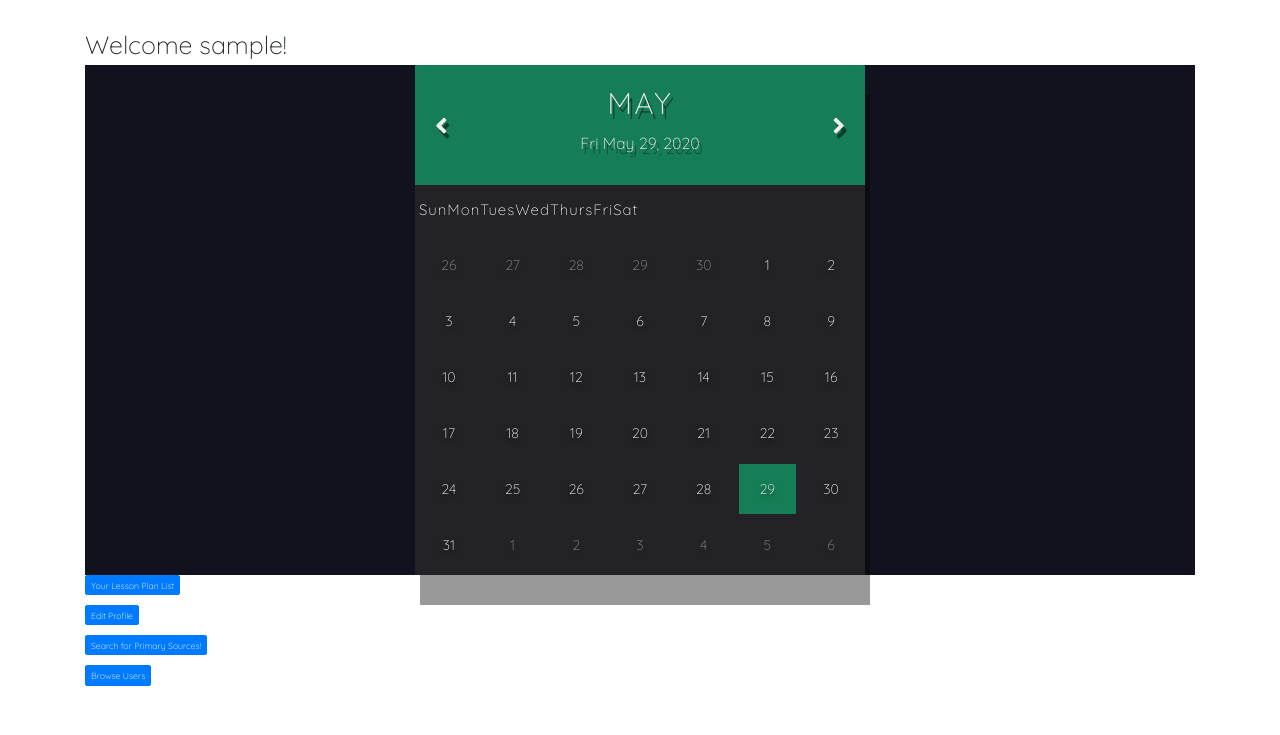
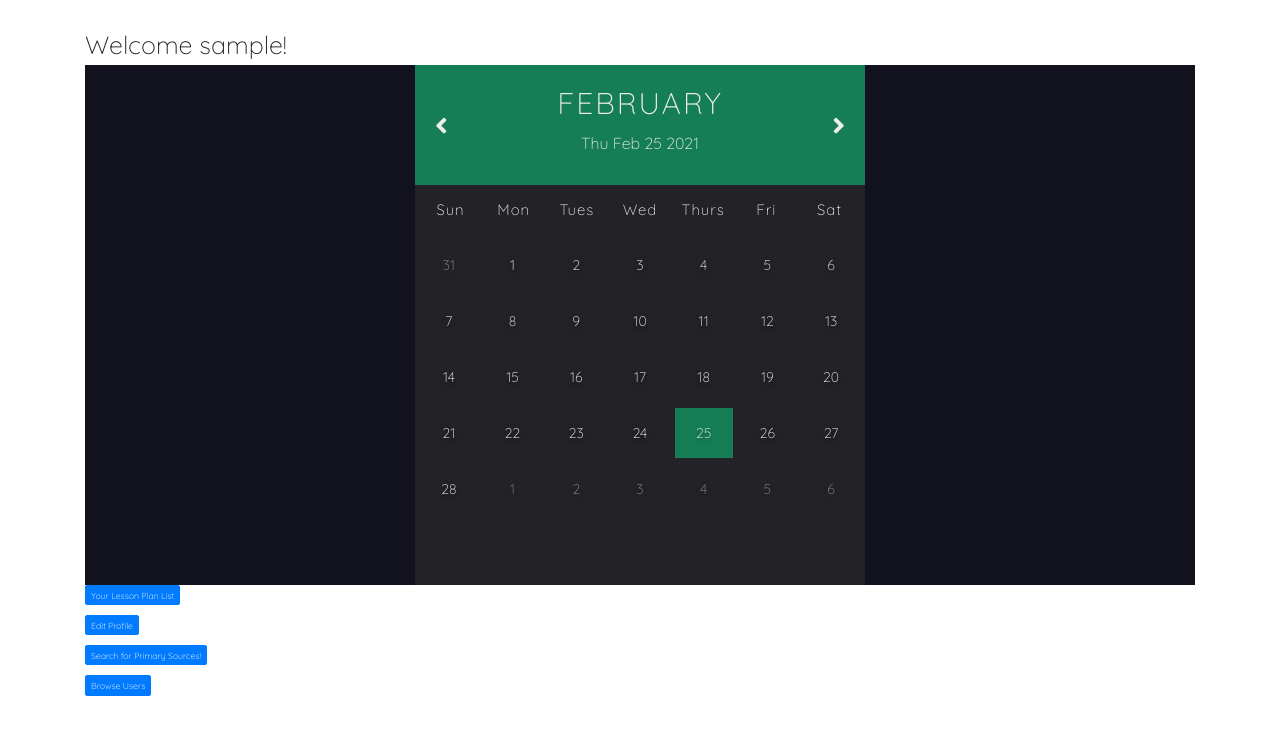
Before and after one commit to kristenkrofchik/history_lesson_capstone, a Flask app: page /users/1 in a window 1280 px wide. Shown: the part 35-770 px from the top of the page. Run offline with Flask 2, Linux system fonts and the light colour scheme; the visitor is signed in with stand-in values (Sample User, id 1); data comes from the database, SQL or seed files in the repository; some libraries are stand-ins or nearby versions.

Commit message:
base js calendar

```diff
--- a/static/app.js
+++ b/static/app.js
@@ -1,5 +1,3 @@
-import Datepickk from "./datepickk";
-
 window.onload = function() {
     const resourceSearchResults = document.querySelector('#resourceSearchResults');
     const searchTerm = document.querySelector('#searchTerm');
@@ -35,6 +33,3 @@ window.onload = function() {
         }
     }
 }
-
-let datepicker = new Datepickk();
-datepicker.show();
--- /dev/null
+++ b/static/calendar.js
@@ -0,0 +1,55 @@
+const date = new Date();
+
+const renderCalendar = () => {
+    date.setDate(1);
+
+    const monthDays = document.querySelector('.days');
+
+    const lastDay = new Date(date.getFullYear(), date.getMonth() + 1, 0).getDate();
+
+    const prevLastDay = new Date(date.getFullYear(), date.getMonth(), 0).getDate();
+
+    const firstDayIndex = date.getDay();
+
+    const lastDayIndex = new Date(date.getFullYear(), date.getMonth() + 1, 0).getDay();
+
+    const nextDays = 7 - lastDayIndex - 1;
+
+    const months = ['January', 'February', 'March', 'April', 'May', 'June', 'July', 'August', 'September', 'October', 'November', 'December'];
+
+    document.querySelector('.date h1').innerHTML = months[date.getMonth()];
+
+    document.querySelector('.date p').innerHTML = new Date().toDateString();
+
+    let days = '';
+
+    for(let x = firstDayIndex; x > 0; x--) {
+    days += `<div class="prev-date">${prevLastDay - x + 1}</div>`
+    }
+
+    for(let i = 1; i <= lastDay; i++) {
+        if(i === new Date().getDate() && date.getMonth() === new Date().getMonth()) {
+            days += `<div class="today">${i}</div>`;
+        } else {
+            days += `<div>${i}</div>`;
+        }
+    }
+
+    for(let j = 1; j <= nextDays; j++) {
+        days += `<div class="next-date">${j}</div>`;
+        monthDays.innerHTML = days;
+    }
+}
+
+
+document.querySelector('.prev').addEventListener('click', () => {
+    date.setMonth(date.getMonth() - 1);
+    renderCalendar();
+})
+
+document.querySelector('.next').addEventListener('click', () => {
+    date.setMonth(date.getMonth() + 1);
+    renderCalendar();
+})
+
+renderCalendar();
--- a/static/style.css
+++ b/static/style.css
@@ -11,7 +11,7 @@ html {
 
 .calendarContainer {
     width: 100%;
-    height: 100%;
+    height: 60%;
     background-color: #12121f;
     color: #eee;
     display:flex;
@@ -21,9 +21,9 @@ html {
 
 .calendar {
     width: 45rem;
-    height: 52 rem;
+    height: 52rem;
     background-color: #222227;
-    box-shadow: 0.5rem 3rem rgba(0,0,0,0.4);
+    /*box-shadow: 0.5rem 3rem rgba(0,0,0,0.4);*/
 }
 
 .month {
@@ -35,7 +35,6 @@ html {
     align-items: center;
     padding: 0 2rem;
     text-align: center;
-    text-shadow: 0.3rem .5rem rgba(0,0,0,0.5);
 }
 
 .month i {
@@ -67,11 +66,10 @@ html {
     font-size: 1.5rem;
     font-weight: 400;
     letter-spacing: .1rem;
-    width: calc(44.2/7);
+    width: calc(44.2rem / 7);
     display: flex;
     justify-content: center;
     align-items: center;
-    text-shadow: 0 0.3rem 0.5rem rgba(0,0,0,0.5))
 }
 
 .days {
--- a/templates/base.html
+++ b/templates/base.html
@@ -34,5 +34,6 @@
 </div>
 <script src="http://unpkg.com/axios/dist/axios.js"></script>
 <script type="text/javascript" src="{{ url_for('static', filename = 'app.js') }}"></script>
+<script type="text/javascript" src="{{ url_for('static', filename = 'calendar.js') }}"></script>
 </body>
 </html>
--- a/templates/users/home.html
+++ b/templates/users/home.html
@@ -14,8 +14,8 @@
         <div class="month">
           <i class="fas fa-angle-left prev"></i>
           <div class="date">
-            <h1>May</h1>
-            <p>Fri May 29, 2020</p>
+            <h1></h1>
+            <p></p>
           </div>
           <i class="fas fa-angle-right next"></i>
       </div>
@@ -29,48 +29,6 @@
         <div>Sat</div>
         </div>
         <div class="days">
-          <div class="prev-date">26</div>
-          <div class="prev-date">27</div>
-          <div class="prev-date">28</div>
-          <div class="prev-date">29</div>
-          <div class="prev-date">30</div>
-          <div>1</div>
-          <div>2</div>
-          <div>3</div>
-          <div>4</div>
-          <div>5</div>
-          <div>6</div>
-          <div>7</div>
-          <div>8</div>
-          <div>9</div>
-          <div>10</div>
-          <div>11</div>
-          <div>12</div>
-          <div>13</div>
-          <div>14</div>
-          <div>15</div>
-          <div>16</div>
-          <div>17</div>
-          <div>18</div>
-          <div>19</div>
-          <div>20</div>
-          <div>21</div>
-          <div>22</div>
-          <div>23</div>
-          <div>24</div>
-          <div>25</div>
-          <div>26</div>
-          <div>27</div>
-          <div>28</div>
-          <div class="today">29</div>
-          <div>30</div>
-          <div>31</div>
-          <div class="next-date">1</div>
-          <div class="next-date">2</div>
-          <div class="next-date">3</div>
-          <div class="next-date">4</div>
-          <div class="next-date">5</div>
-          <div class="next-date">6</div>
         </div>
       </div>
     </div>
```
